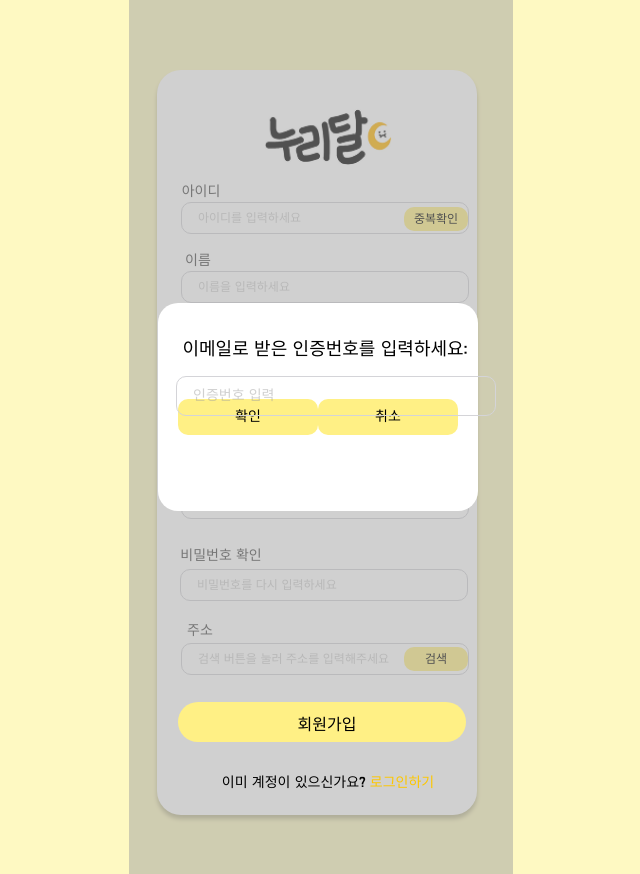
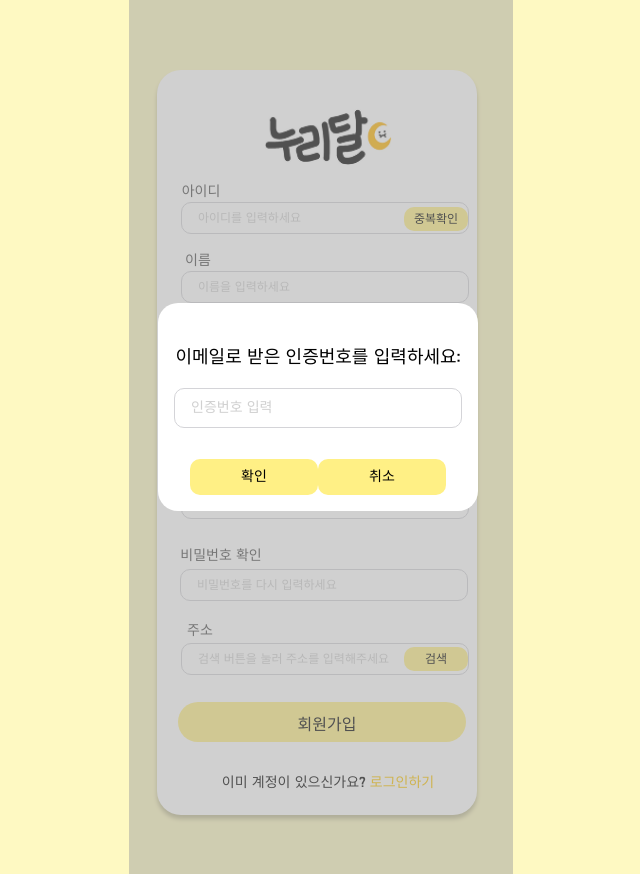
Before and after one commit to hanmind/Nooridal2.0, a Next.js app in the folder nooridal/: page /register/pregnant in a window 1280 px wide. Both pictures are taken after a click on the button "인증요청". Shown: the whole page, without its empty margins (319-959 px from the left). Built offline with nearby package versions, Linux system fonts and the light colour scheme.

Commit message:
fix: 회원가입 이메일 인증 모달 배경 수정

```diff
--- a/nooridal/src/app/register/pregnant/page.tsx
+++ b/nooridal/src/app/register/pregnant/page.tsx
@@ -177,12 +177,12 @@ export default function PregnantSignup() {
         {/* 이메일 인증 모달 */}
         {showEmailVerificationModal && (
           <>
-            <div className="w-96 h-[874px] left-0 top-0 absolute bg-neutral-400/50" />
-            <div className="w-80 h-52 left-[29px] top-[303px] absolute bg-white rounded-[20px]">
-              <div className="w-80 h-20 left-[7px] top-[22px] absolute text-center text-black text-lg font-['Do_Hyeon'] leading-[50px]">
+            <div className="w-96 h-[874px] left-0 top-0 absolute bg-neutral-400/50 z-20" />
+            <div className="w-80 h-52 left-[29px] top-[303px] absolute bg-white rounded-[20px] z-30">
+              <div className="w-80 h-20 left-0 top-[30px] absolute text-center text-black text-lg font-['Do_Hyeon'] leading-[50px] z-10">
                 이메일로 받은 인증번호를 입력하세요:
               </div>
-              <div className="w-80 h-10 left-[18px] top-[72.85px] absolute">
+              <div className="w-72 h-10 left-[16px] top-[85px] absolute z-10">
                 <input
                   type="text"
                   value={verificationCode}
@@ -191,18 +191,22 @@ export default function PregnantSignup() {
                   className="w-full h-full px-4 text-neutral-400 text-sm font-['Do_Hyeon'] rounded-[10px] border border-zinc-300 focus:outline-none"
                 />
               </div>
-              <div className="flex justify-between px-5 mt-24">
+              <div className="flex justify-between w-full px-8 absolute bottom-4 z-10">
                 <button
                   onClick={handleVerificationSubmit}
-                  className="w-36 h-9 bg-yellow-200 rounded-[10px] text-black text-sm font-['Do_Hyeon'] hover:bg-yellow-300 transition-colors"
+                  className="w-32 h-9 bg-yellow-200 rounded-[10px]"
                 >
-                  확인
+                  <div className="w-full text-center text-black text-sm font-['Do_Hyeon'] leading-[36px]">
+                    확인
+                  </div>
                 </button>
                 <button
                   onClick={() => setShowEmailVerificationModal(false)}
-                  className="w-36 h-9 bg-yellow-200 rounded-[10px] text-black text-sm font-['Do_Hyeon'] hover:bg-yellow-300 transition-colors"
+                  className="w-32 h-9 bg-yellow-200 rounded-[10px]"
                 >
-                  취소
+                  <div className="w-full text-center text-black text-sm font-['Do_Hyeon'] leading-[36px]">
+                    취소
+                  </div>
                 </button>
               </div>
             </div>
@@ -210,14 +214,14 @@ export default function PregnantSignup() {
         )}
 
         {/* 회원가입 버튼 */}
-        <button className="w-72 h-10 left-[49px] top-[702.18px] absolute bg-yellow-200 rounded-[20px]">
+        <button className="w-72 h-10 left-[49px] top-[702.18px] absolute bg-yellow-200 rounded-[20px] z-10">
           <div className="w-52 h-7 left-[45px] top-[-2px] absolute text-black text-base font-['Do_Hyeon'] leading-[50px]">
             회원가입
           </div>
         </button>
 
         {/* 로그인으로 돌아가기 */}
-        <div className="w-60 h-9 left-[79px] top-[758px] absolute text-center">
+        <div className="w-60 h-9 left-[79px] top-[758px] absolute text-center z-10">
           <span className="text-black text-sm font-['Do_Hyeon'] leading-[50px]">이미 계정이 있으신가요? </span>
           <button
             onClick={() => router.push('/login')}
```
Also changed, not shown: nooridal/public/images/logo/투명.png (added).
